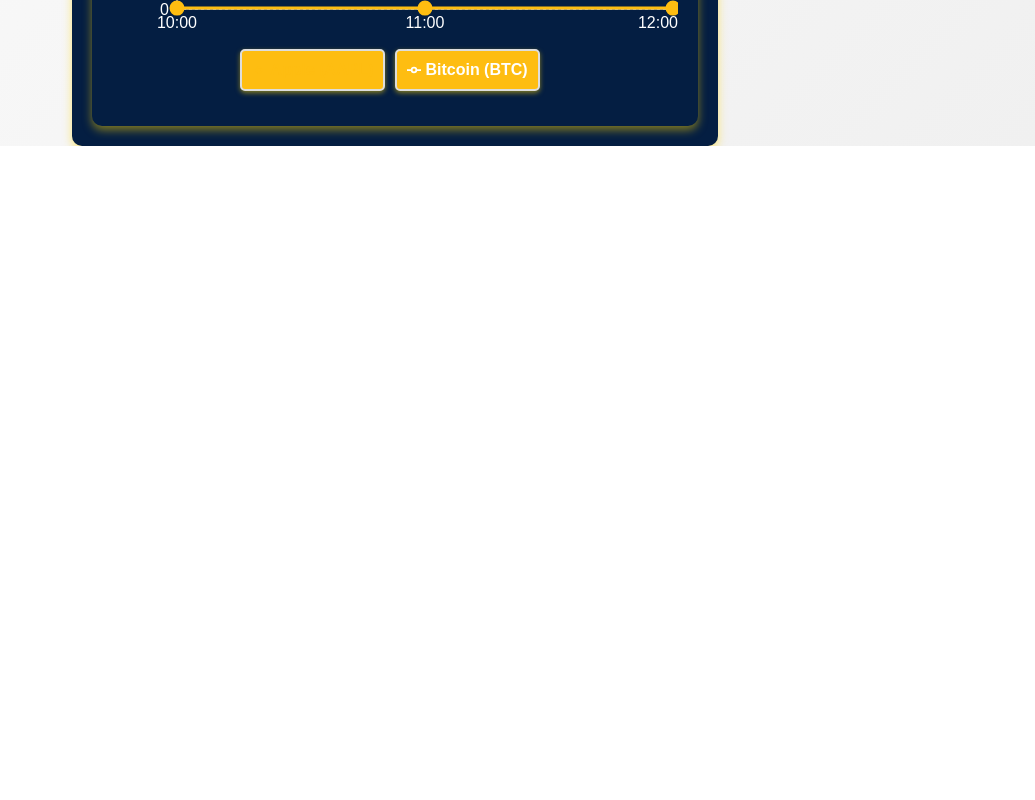
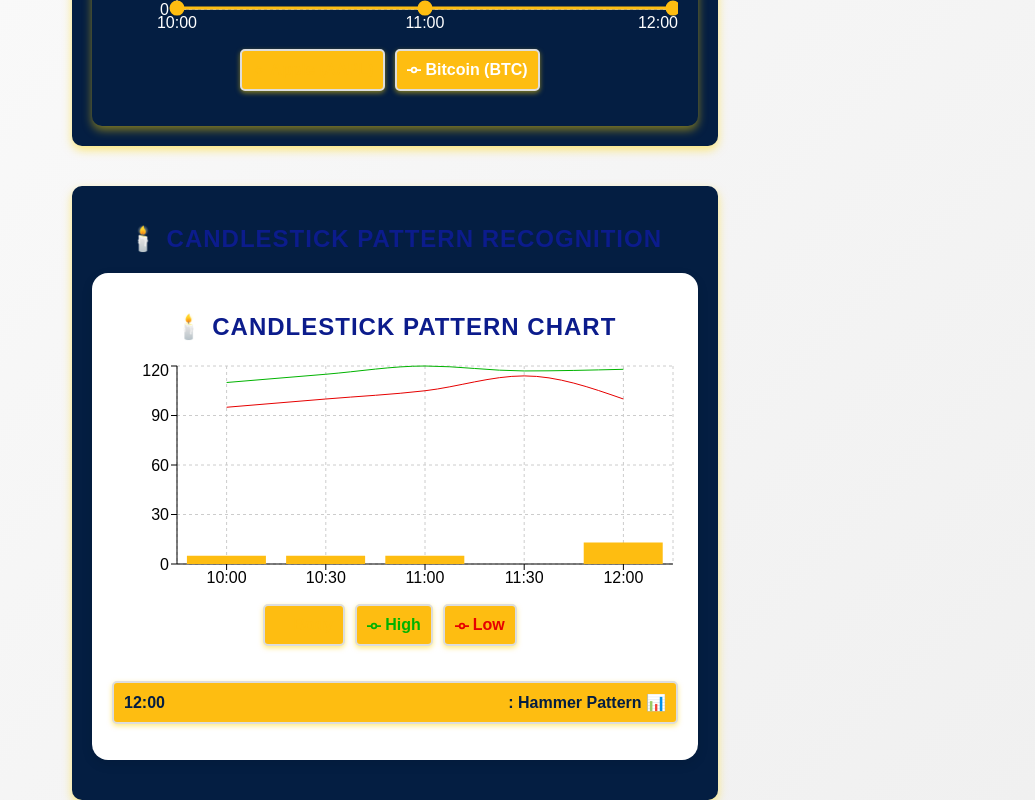
Before and after one commit to raotushar112233/portfolio-tracker, a React (Create React App) app: page / in a window 1280 px wide. Shown: the part 1027-1827 px from the top of the page, without its empty margins (245-1280 px from the left). Before the commit the page ends 1173 px from the top, so only its background shows below. Built offline with nearby package versions, Linux system fonts and the light colour scheme.

Commit message:
added candlestick pattern recognition feature

```diff
--- a/src/App.js
+++ b/src/App.js
@@ -1,6 +1,7 @@
 import React, { useState } from "react";
 import PortfolioTracker from "./PortfolioTracker";
 import MultiAssetChart from "./MultiAssetChart";
+import CandleChart from "./CandleChart"; // ✅ IMPORTED CANDLECHART
 import "./App.css";
 
 const sampleData = {
@@ -11,7 +12,7 @@
 };
 
 function App() {
-  const [selectedAssets, setSelectedAssets] = useState(["Apple (AAPL)", "Bitcoin (BTC)"]); // Default selected assets
+  const [selectedAssets, setSelectedAssets] = useState(["Apple (AAPL)", "Bitcoin (BTC)"]);
 
   return (
     <div>
@@ -27,9 +28,10 @@
         ⚪🟡 My Portfolio Tracker 🟡⚪
       </h1>
 
+      {/* ✅ Portfolio Tracker */}
       <PortfolioTracker />
 
-      {/* ✅ Dropdown for selecting assets */}
+      {/* ✅ Dropdown to choose assets for line chart */}
       <div className="chart-controls" style={{ textAlign: "center", marginTop: "20px" }}>
         <h2 style={{ color: "#0c1c8c" }}>Select Assets for Chart</h2>
         <select
@@ -46,10 +48,16 @@
         </select>
       </div>
 
-      {/* ✅ Display the chart with selected assets */}
+      {/* ✅ Multi-Asset Line Chart */}
       <div className="chart-container" style={{ marginTop: "20px" }}>
         <h2 style={{ color: "#0c1c8c" }}>Multi-Asset Chart</h2>
         <MultiAssetChart selectedAssets={selectedAssets} setSelectedAssets={setSelectedAssets} />
+      </div>
+
+      {/* ✅ Candlestick Pattern Chart Section */}
+      <div className="chart-container" style={{ marginTop: "40px" }}>
+        <h2 style={{ color: "#0c1c8c" }}>🕯️ Candlestick Pattern Recognition</h2>
+        <CandleChart />
       </div>
     </div>
   );
--- /dev/null
+++ b/src/CandleChart.js
@@ -0,0 +1,107 @@
+import React from "react";
+import {
+  ComposedChart,
+  XAxis,
+  YAxis,
+  Tooltip,
+  CartesianGrid,
+  ResponsiveContainer,
+  Bar,
+  Line,
+  Legend,
+} from "recharts";
+
+// 🧪 Fake Candle Data (OHLC)
+const data = [
+  { time: "10:00", open: 100, high: 110, low: 95, close: 105 },
+  { time: "10:30", open: 105, high: 115, low: 100, close: 110 },
+  { time: "11:00", open: 110, high: 120, low: 105, close: 115 }, // Bullish Engulfing
+  { time: "11:30", open: 115, high: 117, low: 114, close: 115 }, // Doji
+  { time: "12:00", open: 115, high: 118, low: 100, close: 102 }, // Hammer
+];
+
+// 💡 Recognize Basic Candlestick Patterns
+function getPattern(candle) {
+  const body = Math.abs(candle.open - candle.close);
+  const range = candle.high - candle.low;
+
+  if (body < 1 && range > 3) return "Doji";
+  if (candle.close < candle.open && candle.low <= candle.open - 10)
+    return "Hammer";
+  if (candle.close > candle.open && body > 5) return "Bullish Engulfing";
+
+  return null;
+}
+
+function CandleChart() {
+  return (
+    <div style={{
+      backgroundColor: "#ffffff",
+      padding: "20px",
+      borderRadius: "16px",
+      boxShadow: "0 4px 12px rgba(0, 0, 0, 0.1)",
+      margin: "20px auto",
+      maxWidth: "900px"
+    }}>
+      <h2 style={{
+        color: "#0c1c8c",
+        textAlign: "center",
+        marginBottom: "20px"
+      }}>🕯️ Candlestick Pattern Chart</h2>
+
+      <ResponsiveContainer width="100%" height={300}>
+        <ComposedChart data={data}>
+          <CartesianGrid strokeDasharray="3 3" stroke="#ccc" />
+          <XAxis dataKey="time" stroke="#000" />
+          <YAxis stroke="#000" />
+          <Tooltip
+            formatter={(value, name) => [value, name.toUpperCase()]}
+            contentStyle={{ backgroundColor: "#0c1c8c", color: "#fff" }}
+          />
+          <Legend />
+          <Bar
+            dataKey={(d) => Math.abs(d.close - d.open)}
+            fill="#febd11"
+            isAnimationActive={false}
+            name="Body"
+          />
+          <Line
+            type="monotone"
+            dataKey="high"
+            stroke="#00b300"
+            dot={false}
+            name="High"
+          />
+          <Line
+            type="monotone"
+            dataKey="low"
+            stroke="#e60000"
+            dot={false}
+            name="Low"
+          />
+        </ComposedChart>
+      </ResponsiveContainer>
+
+      <ul style={{
+        marginTop: "20px",
+        color: "#0c1c8c",
+        fontWeight: "500",
+        listStyle: "none",
+        padding: "0"
+      }}>
+        {data.map((d, index) => {
+          const pattern = getPattern(d);
+          return (
+            pattern && (
+              <li key={index} style={{ marginBottom: "8px" }}>
+                <strong>{d.time}</strong>: {pattern} Pattern 📊
+              </li>
+            )
+          );
+        })}
+      </ul>
+    </div>
+  );
+}
+
+export default CandleChart;
```
